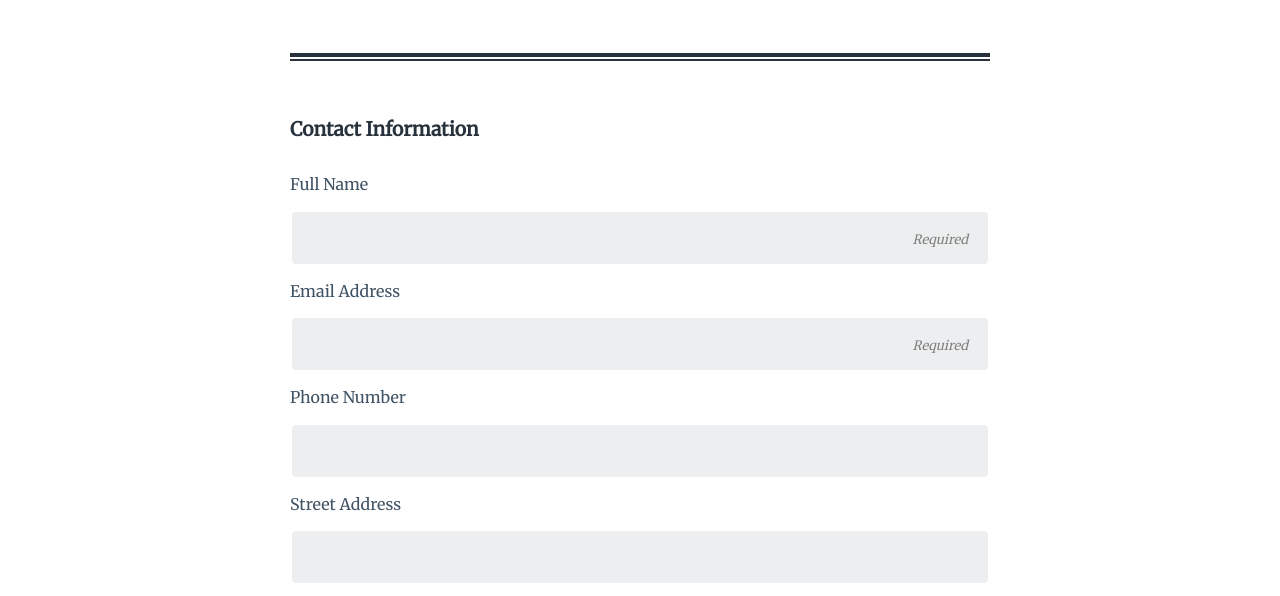
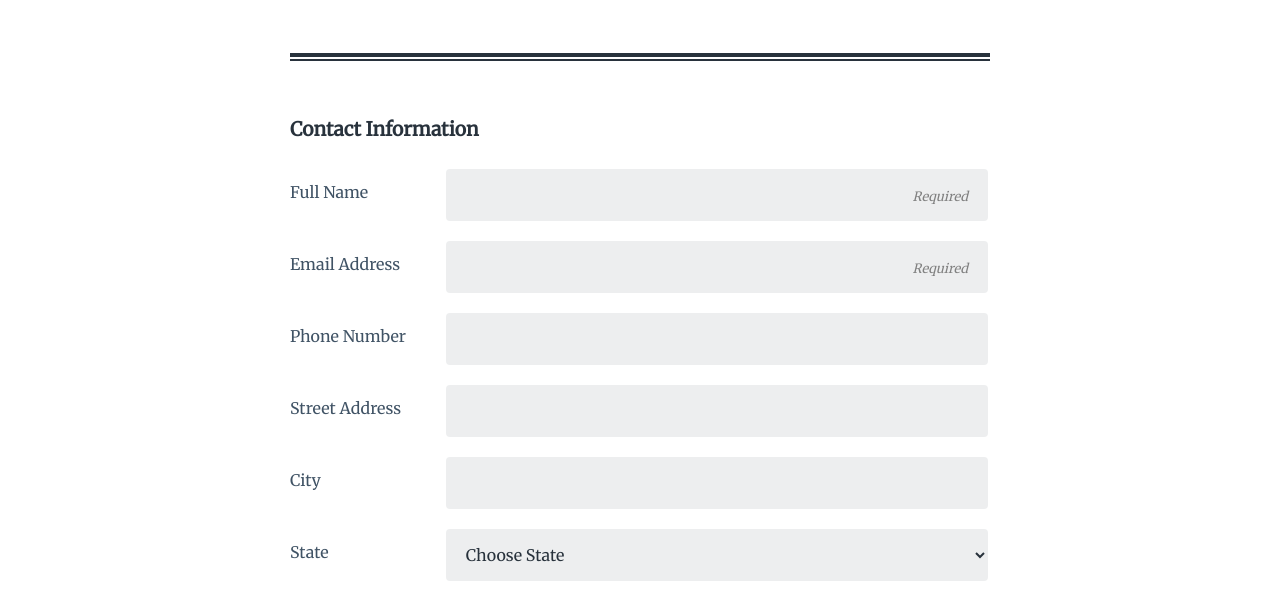
Before and after one commit to kylesureline/Tech-Degree-Project-3, a plain HTML site: page index.html in a window 1280 px wide. Shown: the part 203-799 px from the top of the page. Drawn offline with Linux system fonts and the light colour scheme.

Commit message:
version 2

```diff
--- a/css/style.css
+++ b/css/style.css
@@ -41,6 +41,12 @@ main,
 .banner {
   border-bottom: 4px solid #28323c;
   padding: 1em 0;
+}
+
+ul {
+  list-style: none;
+  padding: 0;
+  margin: 0;
 }
 
 fieldset {
@@ -142,4 +148,16 @@ footer {
   legend {
     padding-top: 3em;
   }
+  .container {
+    display: flex;
+    flex-direction: column;
+  }
+  .item {
+    margin: .5em 0;
+    display: flex;
+    flex-direction: row;
+  }
+  .item > label {
+    flex: 1 200px;
+  }
 }
--- a/index.html
+++ b/index.html
@@ -22,21 +22,28 @@
         <fieldset>
           <legend>Contact Information</legend>
 
+          <ul class="container">
+            <li class="item">
               <label for="name">Full Name</label>
               <input type="text" id="name" name="user_full_name" required placeholder="Required" class="dark">
-
+            </li>
+            <li class="item">
               <label for="email">Email Address</label>
               <input type="email" id="email" name="user_email" required placeholder="Required" class="dark">
-
+            </li>
+            <li class="item">
               <label for="phone">Phone Number</label>
               <input type="tel" id="phone" name="user_phone" class="dark">
-
+            </li>
+            <li class="item">
               <label for="street">Street Address</label>
               <input type="text" id="street" name="user_street_address" class="dark">
-
+            </li>
+            <li class="item">
               <label for="city">City</label>
               <input type="text" id="city" name="user_city" class="dark">
-
+            </li>
+            <li class="item">
               <label for="state">State</label>
               <select id="state" name="user_state" class="dark">
                 <option value="" disabled selected>Choose State</option>
@@ -91,9 +98,12 @@
                 <option value="Wisconsin">WI</option>
                 <option value="Wyoming">WY</option>
               </select>
-
+            </li>
+            <li class="item">
               <label for="zip">Zip Code</label>
               <input type="text" id="zip" name="user_zip" class="dark">
+            </li>
+          </ul>
 
         </fieldset>
 
```
Lines whose indentation alone changed are shown as unchanged.
